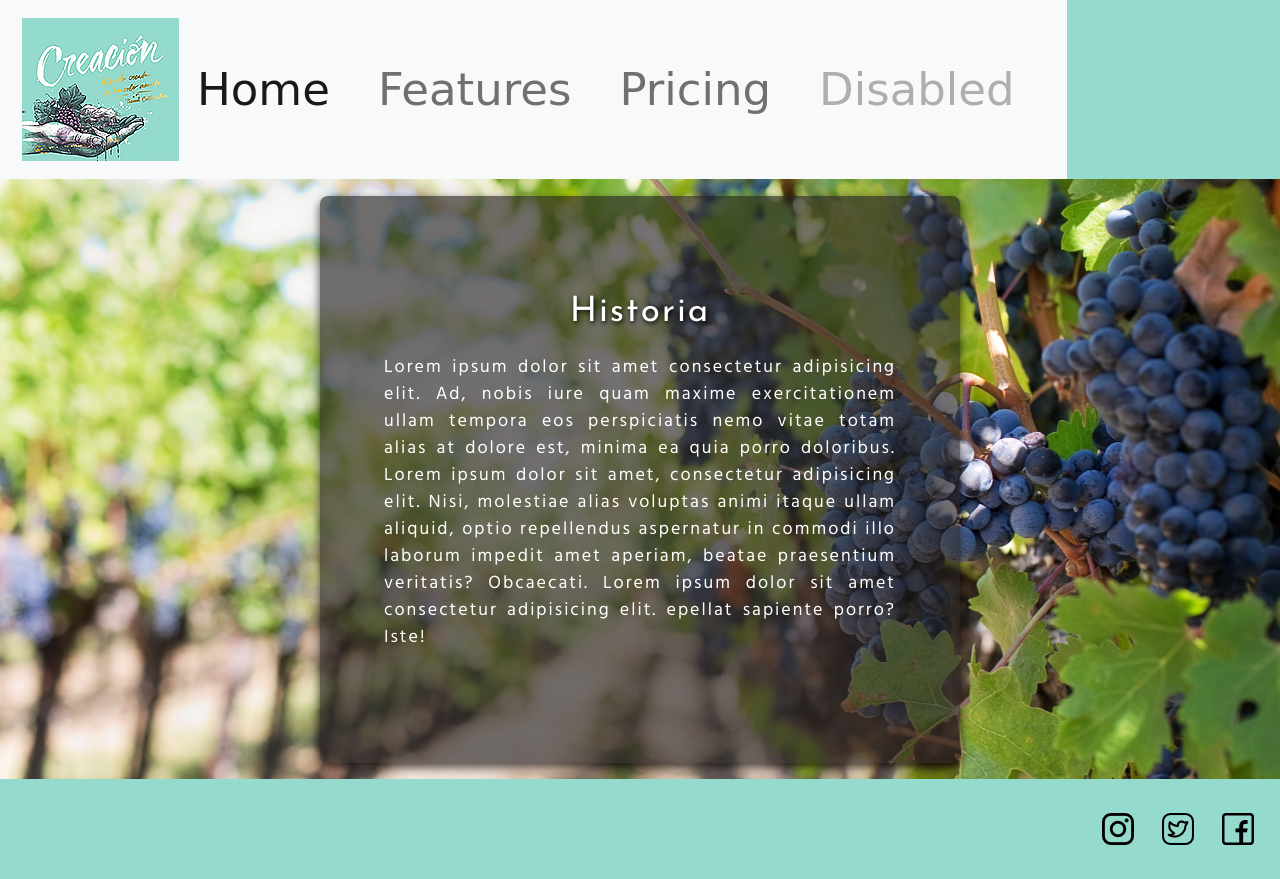
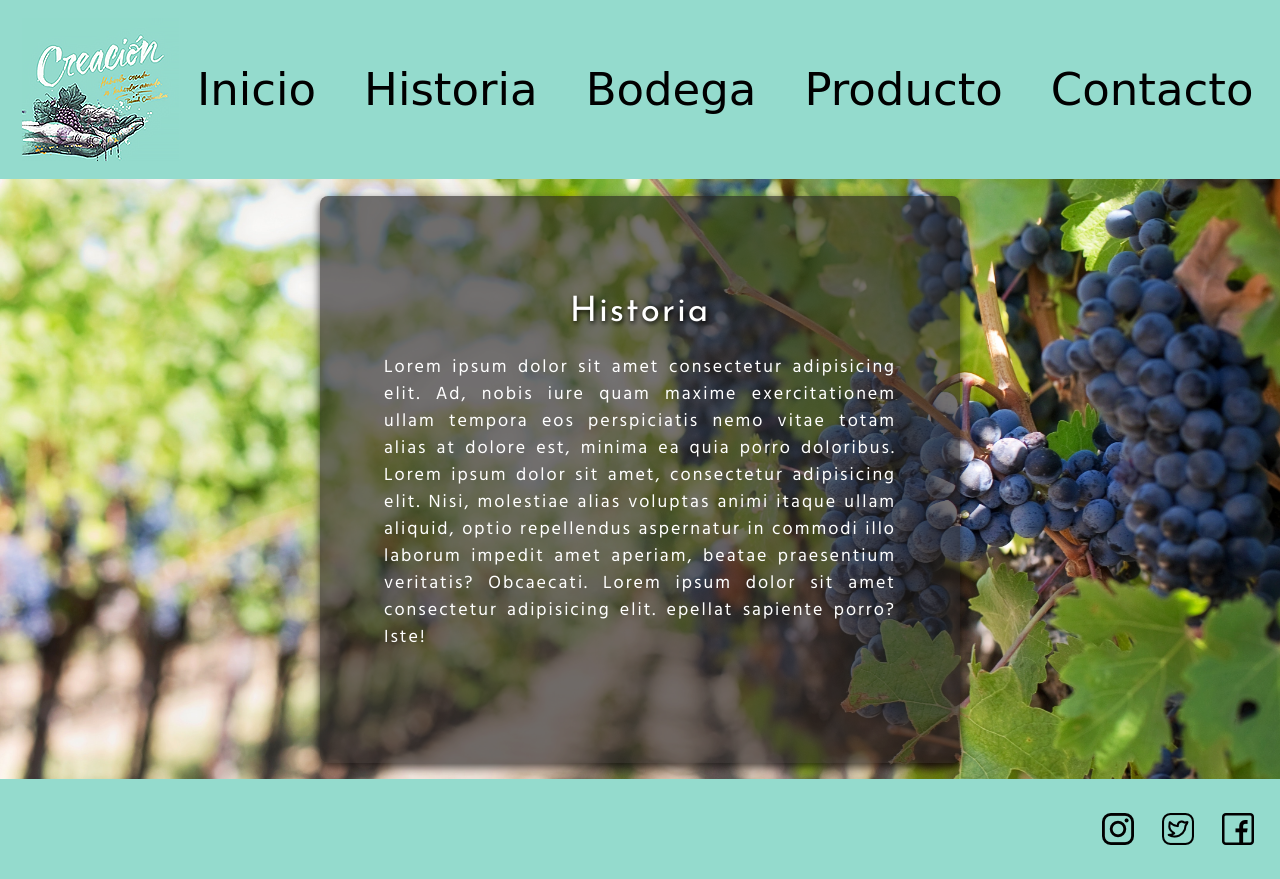
Before and after one commit to ncastrovillari/desafio-final, a plain HTML site: page pages/historia.html in a window 1280 px wide. Drawn offline with nearby package versions, Linux system fonts and the light colour scheme; a web font is replaced by a local one.

Commit message:
bootstrap agregado a historia

```diff
--- a/pages/historia.html
+++ b/pages/historia.html
@@ -20,51 +20,54 @@
 
 <body>
     <header class="header-bodega">
-        <nav class="navbar navbar-expand-lg navbar-light bg-light">
+        <nav class="navbar navbar-expand-lg navbar-light w-100">
             <div class="container-fluid">
                 <div class="div-logo">
-                    <a link rel="index" href="index.html" title="Inicio"> <img class="header-logo" src="../assets/logo.png"
-                            alt="Logo"> </a>
+                    <a link rel="index" href="../index.html" title="Inicio"> <img class="header-logo"
+                            src="../assets/logo.png" alt="Logo"> </a>
                 </div>
-              <button class="navbar-toggler" type="button" data-bs-toggle="collapse" data-bs-target="#navbarNav" aria-controls="navbarNav" aria-expanded="false" aria-label="Toggle navigation">
+                <button class="navbar-toggler" type="button" data-bs-toggle="collapse" data-bs-target="#navbarNav"
+                    aria-controls="navbarNav" aria-expanded="false" aria-label="Toggle navigation">
                     <span class="navbar-toggler-icon"></span>
                 </button>
-              <div class="collapse navbar-collapse" id="navbarNav">
+                <div class="collapse navbar-collapse justify-content-end" id="navbarNav">
                     <ul class="navbar-nav">
-                  <li class="nav-item">
-                    <a class="nav-link active" aria-current="page" href="#">Home</a>
+                        <li class="nav-item list-element-bodega">
+                            <a class="nav-link" style="color: black;" href="../index.html">Inicio</a>
                         </li>
-                  <li class="nav-item">
-                    <a class="nav-link" href="#">Features</a>
+                        <li class="nav-item list-element-bodega">
+                            <a class="nav-link" style="color: black;" href="historia.html">Historia</a>
                         </li>
-                  <li class="nav-item">
-                    <a class="nav-link" href="#">Pricing</a>
+                        <li class="nav-item list-element-bodega">
+                            <a class="nav-link" style="color: black;" href="bodega.html">Bodega</a>
                         </li>
-                  <li class="nav-item">
-                    <a class="nav-link disabled">Disabled</a>
+                        <li class="nav-item list-element-bodega">
+                            <a class="nav-link" style="color: black;" href="producto.html">Producto</a>
                         </li>
-                </ul>
-              </div>
-            </div>
-          </nav>
-    </header>
-
-    <main>
+                        <li class="nav-item list-element-bodega">
+                            <a class="nav-link" style="color: black;" href="contacto.html">Contacto</a>
+                        </li </ul> </div> </div> </nav> </header> <main>
                         <section class="section-historia">
                             <article class="animate__animated animate__fadeIn historia-article">
                                 <h1>Historia</h1>
-                <p>Lorem ipsum dolor sit amet consectetur adipisicing elit. Ad, nobis iure quam maxime exercitationem
+                                <p>Lorem ipsum dolor sit amet consectetur adipisicing elit. Ad, nobis iure quam maxime
+                                    exercitationem
                                     ullam
                                     tempora
-                    eos perspiciatis nemo vitae totam alias at dolore est, minima ea quia porro doloribus.
-                    Lorem ipsum dolor sit amet, consectetur adipisicing elit. Nisi, molestiae alias voluptas animi
-                    itaque ullam aliquid, optio repellendus aspernatur in commodi illo laborum impedit amet aperiam,
-                    beatae praesentium veritatis? Obcaecati. Lorem ipsum dolor sit amet consectetur adipisicing elit.
+                                    eos perspiciatis nemo vitae totam alias at dolore est, minima ea quia porro
+                                    doloribus.
+                                    Lorem ipsum dolor sit amet, consectetur adipisicing elit. Nisi, molestiae alias
+                                    voluptas animi
+                                    itaque ullam aliquid, optio repellendus aspernatur in commodi illo laborum impedit
+                                    amet aperiam,
+                                    beatae praesentium veritatis? Obcaecati. Lorem ipsum dolor sit amet consectetur
+                                    adipisicing elit.
                                     epellat sapiente porro? Iste!
                                 </p>
                             </article>
                             <div class="historia-img">
-                <img src="../assets/pexels-jill-wellington-39351.jpg" alt="Historia" class="foto-portada-historia">
+                                <img src="../assets/pexels-jill-wellington-39351.jpg" alt="Historia"
+                                    class="foto-portada-historia">
                                 <img src="../assets/pexels-jill-wellington-39351-mobile.jpg" alt="Historia"
                                     class="foto-portada-historia-mobile">
                             </div>
@@ -74,19 +77,24 @@
 
 
                         <footer class="footer-bodega">
-        <a class="redes-footer" title="Instagram" href="https://www.instagram.com" target="_blank" alt="Instagram">
+                            <a class="redes-footer" title="Instagram" href="https://www.instagram.com" target="_blank"
+                                alt="Instagram">
                                 <img src="../assets/instagram.png"></a>
-        <a class="redes-footer" title="Twitter" href="https://www.twitter.com" target="_blank" alt="Twitter">
+                            <a class="redes-footer" title="Twitter" href="https://www.twitter.com" target="_blank"
+                                alt="Twitter">
                                 <img src="../assets/twitter.png"></a>
-        <a class="redes-footer" title="Facebook" href="https://www.facebook.com" target="_blank" alt="Facebook">
+                            <a class="redes-footer" title="Facebook" href="https://www.facebook.com" target="_blank"
+                                alt="Facebook">
                                 <img src="../assets/facebook.png"></a>
                         </footer>
 
                         <script src="https://cdn.jsdelivr.net/npm/@popperjs/core@2.10.2/dist/umd/popper.min.js"
-        integrity="sha384-7+zCNj/IqJ95wo16oMtfsKbZ9ccEh31eOz1HGyDuCQ6wgnyJNSYdrPa03rtR1zdB" crossorigin="anonymous">
+                            integrity="sha384-7+zCNj/IqJ95wo16oMtfsKbZ9ccEh31eOz1HGyDuCQ6wgnyJNSYdrPa03rtR1zdB"
+                            crossorigin="anonymous">
                         </script>
                         <script src="https://cdn.jsdelivr.net/npm/bootstrap@5.1.3/dist/js/bootstrap.min.js"
-        integrity="sha384-QJHtvGhmr9XOIpI6YVutG+2QOK9T+ZnN4kzFN1RtK3zEFEIsxhlmWl5/YESvpZ13" crossorigin="anonymous">
+                            integrity="sha384-QJHtvGhmr9XOIpI6YVutG+2QOK9T+ZnN4kzFN1RtK3zEFEIsxhlmWl5/YESvpZ13"
+                            crossorigin="anonymous">
                         </script>
 </body>
 
```
Lines whose indentation alone changed are shown as unchanged.
